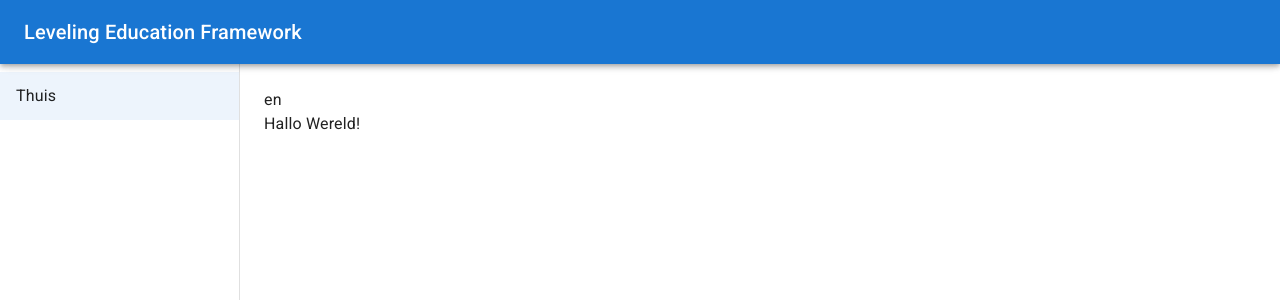
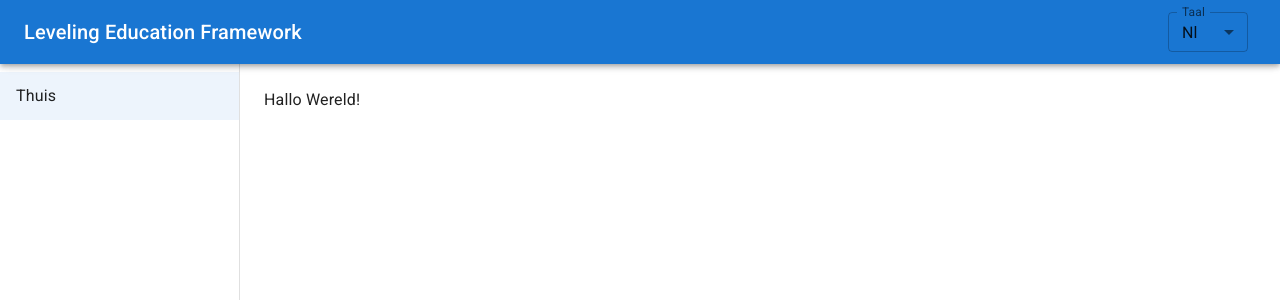
Before and after one commit to spark-156/leveling-education-framework, a Next.js app in the folder frontend-new/: page / in a window 1280 px wide. Shown: the top 300 px of the page. Built offline with nearby package versions, Linux system fonts and the light colour scheme.

Commit message:
Barebones language selector

```diff
--- /dev/null
+++ b/frontend-new/components/LanguageSelector.tsx
@@ -0,0 +1,29 @@
+import { Box, FormControl, InputLabel, MenuItem, Select } from "@mui/material";
+import { useRouter } from "next/router";
+import { FormattedMessage } from "react-intl";
+
+export default function LanguageSelector() {
+  const { asPath, locale, push } = useRouter();
+
+  return (
+    <Box flexShrink={1}>
+      <FormControl sx={{ m: 1, minWidth: 80 }} size="small">
+        <InputLabel id="select-language">
+          <FormattedMessage id="LANGUAGE" />
+        </InputLabel>
+        <Select
+          labelId="select-language"
+          id="select-language"
+          value={locale}
+          label={<FormattedMessage id="LANGUAGE" />}
+          onChange={(event: { target: { value: string } }) =>
+            push(asPath, asPath, { locale: event.target.value })
+          }
+        >
+          <MenuItem value="nl">Nl</MenuItem>
+          <MenuItem value="en">En</MenuItem>
+        </Select>
+      </FormControl>
+    </Box>
+  );
+}
--- a/frontend-new/components/Navbar.tsx
+++ b/frontend-new/components/Navbar.tsx
@@ -7,6 +7,7 @@ import MenuIcon from "@mui/icons-material/Menu";
 import Toolbar from "@mui/material/Toolbar";
 import ToolbarTitle from "./ToolbarTitle";
 import DrawerContent from "./DrawerContent";
+import LanguageSelector from "./LanguageSelector";
 
 export default function DrawerAppBar({ drawerWidth }: { drawerWidth: number }) {
   const [mobileOpen, setMobileOpen] = useState(false);
@@ -35,6 +36,7 @@ export default function DrawerAppBar({ drawerWidth }: { drawerWidth: number }) {
             <MenuIcon />
           </IconButton>
           <ToolbarTitle />
+          <LanguageSelector />
         </Toolbar>
       </AppBar>
 
--- a/frontend-new/lang/en.json
+++ b/frontend-new/lang/en.json
@@ -2,5 +2,6 @@
   "TITLE_LONG": "Leveling Education Framework",
   "TITLE": "LEF",
   "HELLO_WORLD": "Hello World!",
-  "HOME": "Home"
+  "HOME": "Home",
+  "LANGUAGE": "Language"
 }
--- a/frontend-new/lang/nl.json
+++ b/frontend-new/lang/nl.json
@@ -2,5 +2,6 @@
   "TITLE_LONG": "Leveling Education Framework",
   "TITLE": "LEF",
   "HELLO_WORLD": "Hallo Wereld!",
-  "HOME": "Thuis"
+  "HOME": "Thuis",
+  "LANGUAGE": "Taal"
 }
--- a/frontend-new/pages/_app.tsx
+++ b/frontend-new/pages/_app.tsx
@@ -10,11 +10,10 @@ import { useRouter } from "next/router";
 
 import English from "../lang/en.json";
 import Dutch from "../lang/nl.json";
-import Link from "next/link";
 import Layout from "../components/Layout";
 
 export default function App({ Component, pageProps }: AppProps) {
-  const { asPath, locale, defaultLocale } = useRouter();
+  const { locale, defaultLocale } = useRouter();
 
   const messages = useMemo(() => {
     switch (locale) {
@@ -27,15 +26,6 @@ export default function App({ Component, pageProps }: AppProps) {
     }
   }, [locale]);
 
-  // TODO move locale switching to its own component
-  const language = useMemo(() => {
-    if (locale === "en") {
-      return "nl";
-    } else {
-      return "en";
-    }
-  }, [locale]);
-
   return (
     <IntlProvider
       messages={messages}
@@ -43,9 +33,6 @@ export default function App({ Component, pageProps }: AppProps) {
       defaultLocale={defaultLocale}
     >
       <Layout>
-        <Link href={asPath} locale={language}>
-          {language}
-        </Link>
         <Component {...pageProps} />
       </Layout>
     </IntlProvider>
```
